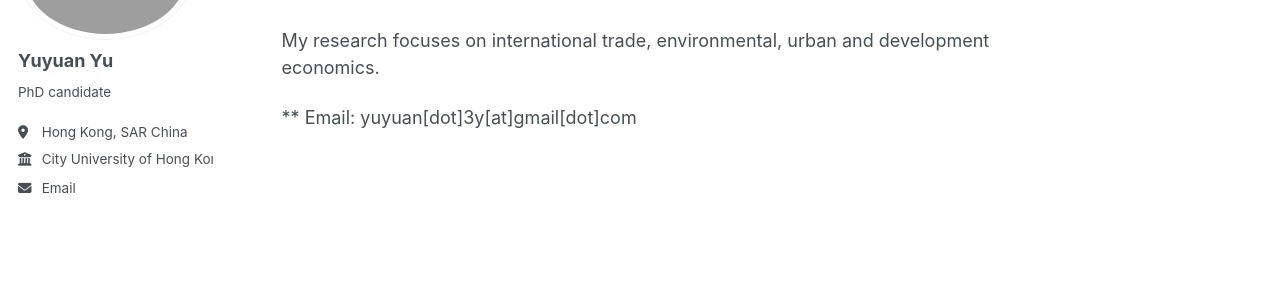
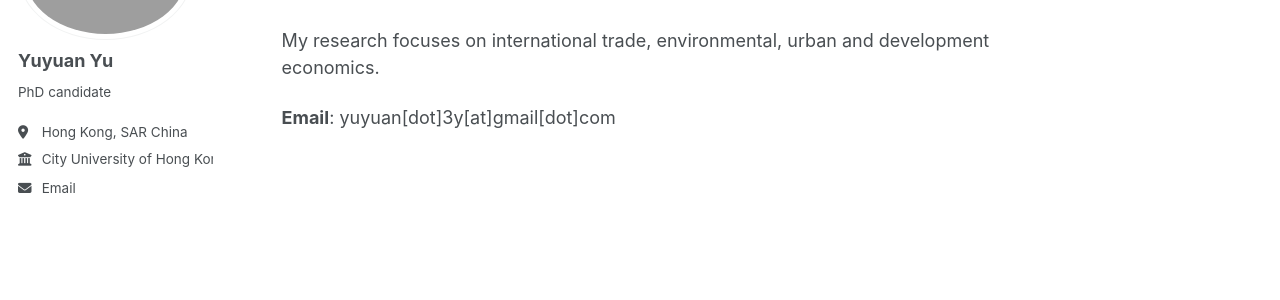
Before and after one commit to yuyuan1yu/yuyuan1yu.github.io, a Jekyll site: the page built from _pages/about.md, in a window 1280 px wide. Shown: the part 195-495 px from the top of the page. Built offline with Jekyll 4.4.1, drawn with Linux system fonts in a browser that asks for light colours; a style sheet for code colours, icons or effects is not loaded.

```diff
--- a/_pages/about.md
+++ b/_pages/about.md
@@ -11,4 +11,4 @@ Welcome! I am a Ph.D. candidate in Economics at the City University of Hong Kong
 
 My research focuses on international trade, environmental, urban and development economics.
 
-** Email: yuyuan[dot]3y[at]gmail[dot]com
+**Email**: yuyuan[dot]3y[at]gmail[dot]com
```
